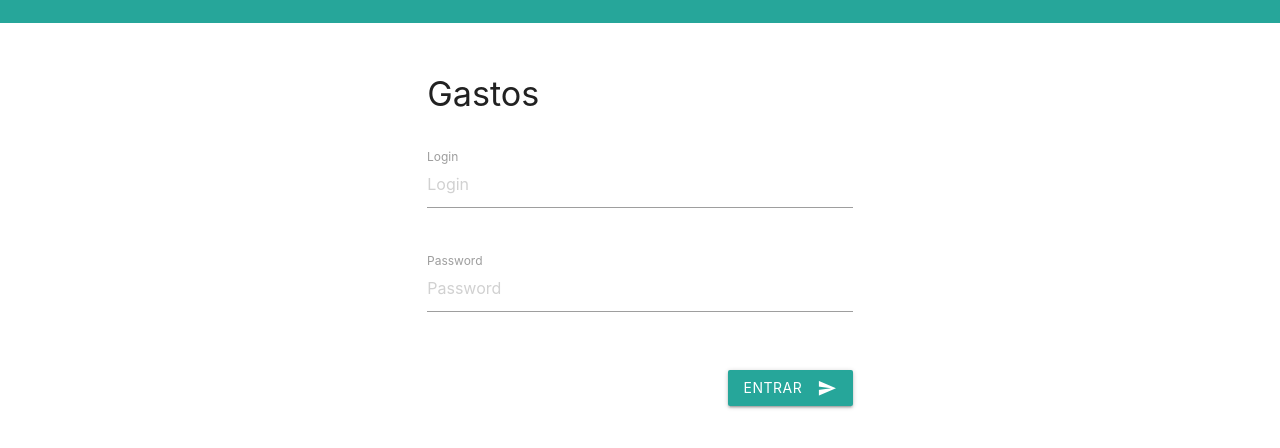
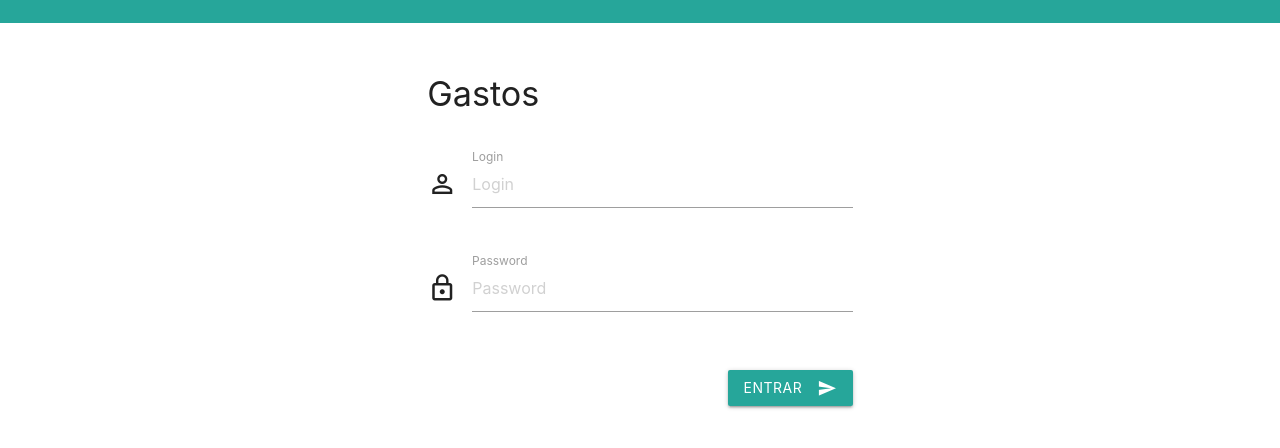
Before and after one commit to faustovaz/gastos, a Flask app: page /login in a window 1280 px wide. Shown: the top 448 px of the page. Run offline with Flask 3, Linux system fonts and the light colour scheme.

Commit message:
feat: adds new icons

```diff
--- a/gastos/templates/login.html
+++ b/gastos/templates/login.html
@@ -37,12 +37,14 @@
             </div>
             <div class="row">
                 <div class="input-field col s12 m6 offset-m3">
+                    <i class="material-icons prefix">perm_identity</i>
                     <input placeholder="Login" id="login" name="login" type="text" class="validate">
                     <label for="first_name">Login</label>
                 </div>
             </div>
             <div class="row">
                 <div class="input-field col s12 m6 offset-m3">
+                    <i class="material-icons prefix">lock_outline</i>
                     <input placeholder="Password" id="password" name="password" type="password" class="validate">
                     <label for="first_name">Password</label>
                 </div>
```
